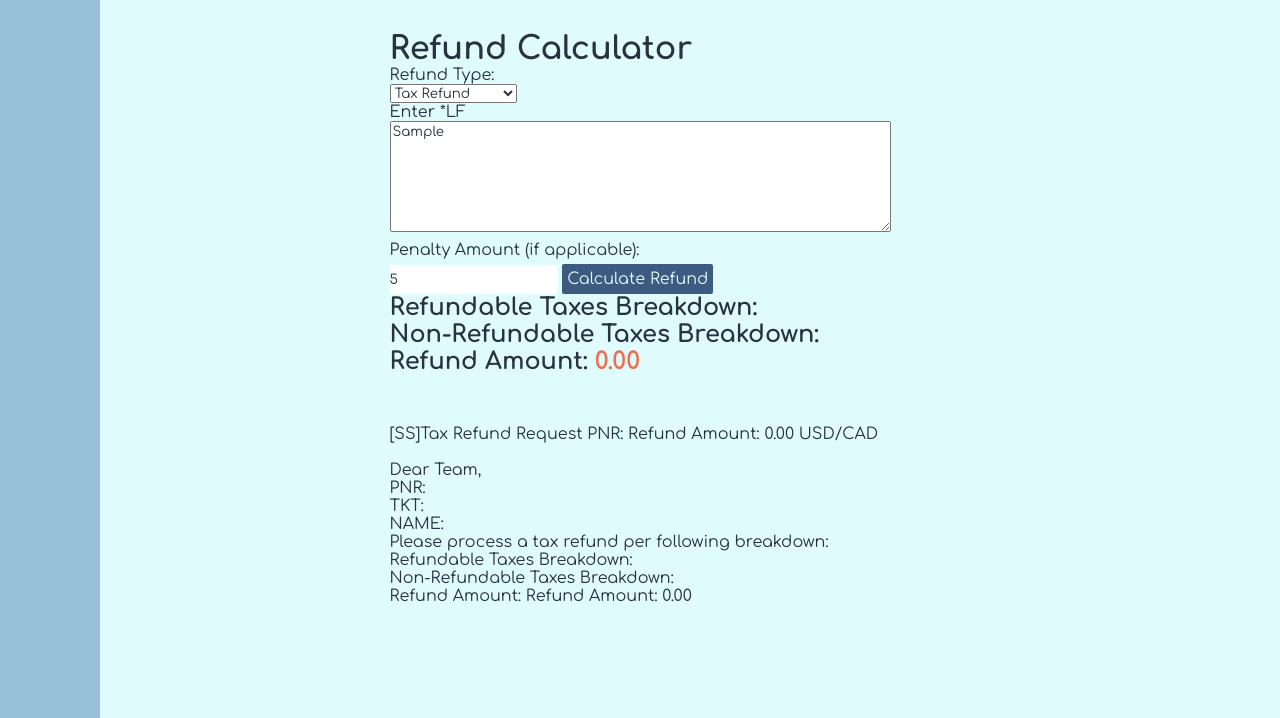
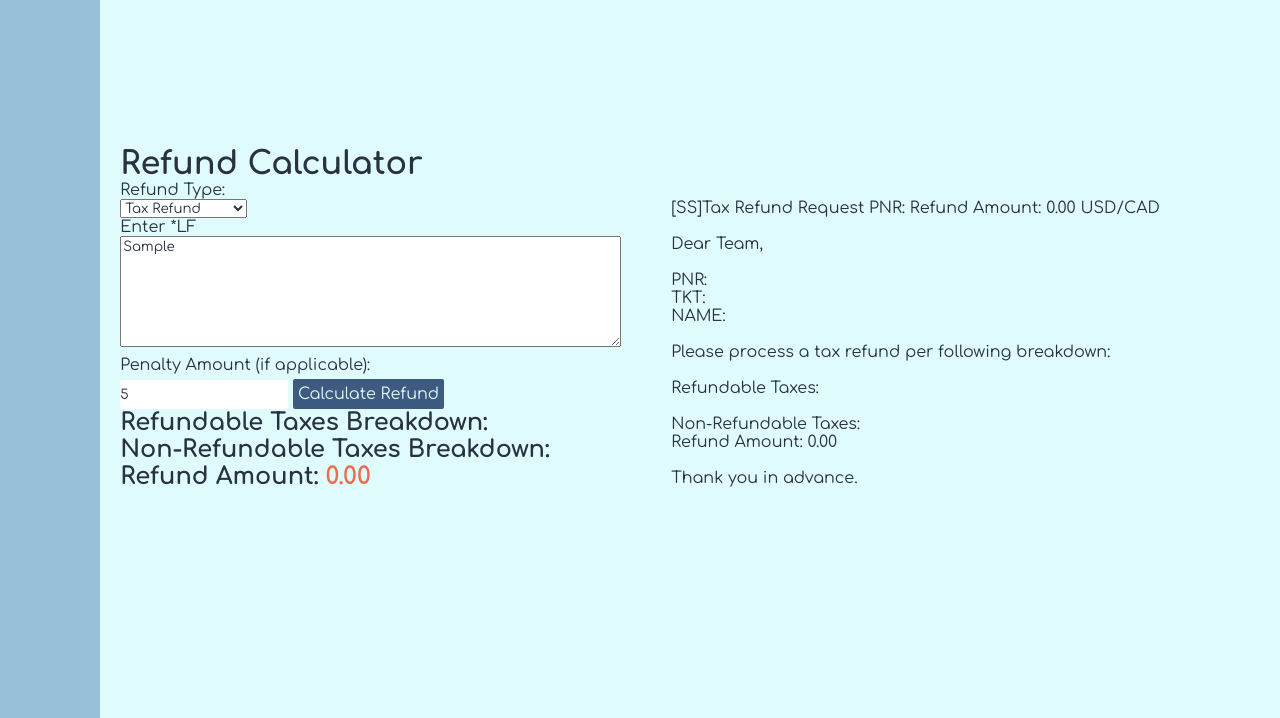
Before and after one commit to Shensson/SSTools, a website built with Vite: page index.html in a window 1280 px wide. Both pictures are taken after typing "Sample", "5" into the empty fields and a click on the button "Calculate Refund". Shown: the part 82-800 px from the top of the page. Built offline with nearby package versions, Linux system fonts and the light colour scheme.

Commit message:
fixes fixes

```diff
--- a/index.html
+++ b/index.html
@@ -12,7 +12,7 @@
 </head>
 <body>
     <main>
-        <nav>
+        <nav style="height: 100%;">
             <div class="nav-body">
                 <ul style="text-decoration: none; list-style: none; padding: 0;" class="menu">
                     <li><a href="#ref-calc"><img style="width: 40px; height: 40px;" src="calculator-svgrepo-com.svg" alt=""></a></li>
@@ -37,9 +37,8 @@
             <h2>Non-Refundable Taxes Breakdown:</h2>
             <pre style="font-size: 16px; font-weight: 700;" id="nonRefundableTaxes"></pre>
             <p style="font-size: 24px; font-weight: 700;" id="refundAmount"></p>
-
-            <div id="emailTemplateContainer" style="margin-top: 50px;"></div>
         </div>
+        <div id="emailTemplateContainer" style="margin-top: 50px; margin-left: 50px;"></div>
     </main>
 
     <script>
--- a/main.js
+++ b/main.js
@@ -100,15 +100,21 @@
                             <br>
                             <div class="content">
                                 <p>Dear Team,</p>
+                                <br>
                                 <p>PNR:</p>
                                 <p>TKT: </p>
                                 <p>NAME: </p>
+                                <br>
                                 <p>Please process a ${refundType} refund per following breakdown:</p>
-                                <p>Refundable Taxes Breakdown:</p>
+                                <br>
+                                <p>Refundable Taxes:</p>
                                 <pre>${document.getElementById("refundableTaxes").textContent}</pre>
-                                <p>Non-Refundable Taxes Breakdown:</p>
+                                <br>
+                                <p>Non-Refundable Taxes:</p>
                                 <pre>${document.getElementById("nonRefundableTaxes").textContent}</pre>
-                                <p class="refund-amount">Refund Amount: ${refundAmount}</p>
+                                <p class="refund-amount">${refundAmount}</p>
+                                <br>
+                                <p>Thank you in advance.</p>
                             </div>
                         </div>
                     </body>
--- a/style.css
+++ b/style.css
@@ -14,7 +14,7 @@ body{
     align-items: center;
     background-color: #98C1D9;
     width: 100px;
-    height: 100vh;
+    height: 100%;
     position: absolute;
     left: 0;
     top: 0;
```
